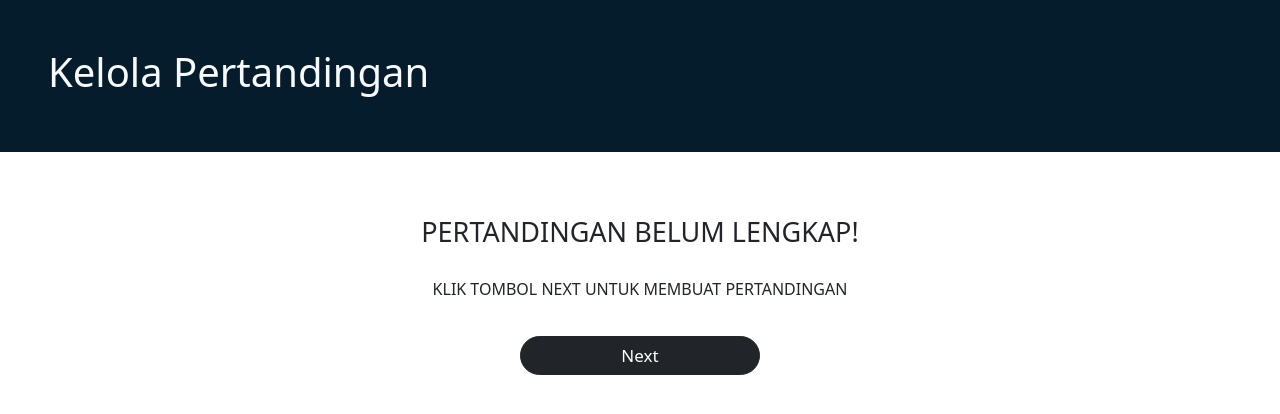
After one commit to zundullahbd/u-league, a Django app: template manage_pertandingan/templates/incomplete.html in a window 1280 px wide. The commit adds this page. Shown: the top 414 px of the page. Run offline with Django 4.2, Linux system fonts and the light colour scheme; the template is opened without the code that fills it, so the values that code supplies are empty.

Commit message:
fix html

```diff
--- /dev/null
+++ b/manage_pertandingan/templates/incomplete.html
@@ -0,0 +1,34 @@
+<!doctype html>
+<html lang="en">
+
+<head>
+  <link href="https://cdn.jsdelivr.net/npm/bootstrap@5.2.1/dist/css/bootstrap.min.css" rel="stylesheet"
+    integrity="sha384-iYQeCzEYFbKjA/T2uDLTpkwGzCiq6soy8tYaI1GyVh/UjpbCx/TYkiZhlZB6+fzT" crossorigin="anonymous">
+  <style>
+  </style>
+</head>
+
+<body>
+    <div class="p-5 mb-1 text-light" style="background: #051c2c">
+        <h1 class="fw"> Kelola Pertandingan </h1>
+    </div>
+
+    <div class="p-3 mt-5 ml-0 mb-0 text-dark" style="text-align: center">
+        <h4 class="fw" style="font-size: 27px"> PERTANDINGAN BELUM LENGKAP! </h3>
+    </div>
+
+    <div class="p-2 mt-0 ml-0 mb-1 text-dark" style="text-align: center">
+        <h4 class="fw" style="font-size: 16px"> KLIK TOMBOL NEXT UNTUK MEMBUAT PERTANDINGAN </h3>
+    </div>
+
+    <p style="text-align: center">
+      <a class="btn btn-dark m-3" role="button"
+        style="font-size: 17px; border-radius: 20px; width:15rem">Next</a>
+    </p>
+
+  <script src="https://cdn.jsdelivr.net/npm/bootstrap@5.2.1/dist/js/bootstrap.bundle.min.js"
+    integrity="sha384-u1OknCvxWvY5kfmNBILK2hRnQC3Pr17a+RTT6rIHI7NnikvbZlHgTPOOmMi466C8"
+    crossorigin="anonymous"></script>
+</body>
+
+</html>
--- a/manage_tim/templates/addpelatih.html
+++ b/manage_tim/templates/addpelatih.html
@@ -14,7 +14,7 @@
     </div>
 
     <div class="p-5 mt-2 mb-2 text-dark">
-        <form method="POST" id="addPemainForm">
+        <form method="POST" id="addPelatihForm">
           {% csrf_token %}
           <table>
             <tr>
@@ -22,7 +22,7 @@
             </tr>
             <tr>
                 <div class="form-floating">
-                    <select class="form-select form-control" name="pemain" id="addPemain"
+                    <select class="form-select form-control" name="pemain" id="addPelatih"
                         aria-label="Default select example"
                         style="padding-top: 1rem; padding-bottom: 0rem;font-size:13px; height: 4rem; line-height: 1.5;">
                         <option disabled selected>--- Pilih Pelatih ---</option>
@@ -30,7 +30,7 @@
                         <option value="Pelatih FGH" > Pelatih FGH - Tangkapan </option>
                         <option value="..." > ... </option>
                     </select>
-                    <label for="addPemain">  Pelatih - Spesialisasi </label>
+                    <label for="addPelatih">  Pelatih - Spesialisasi </label>
                 </div>
             </tr>
           </table>
```
